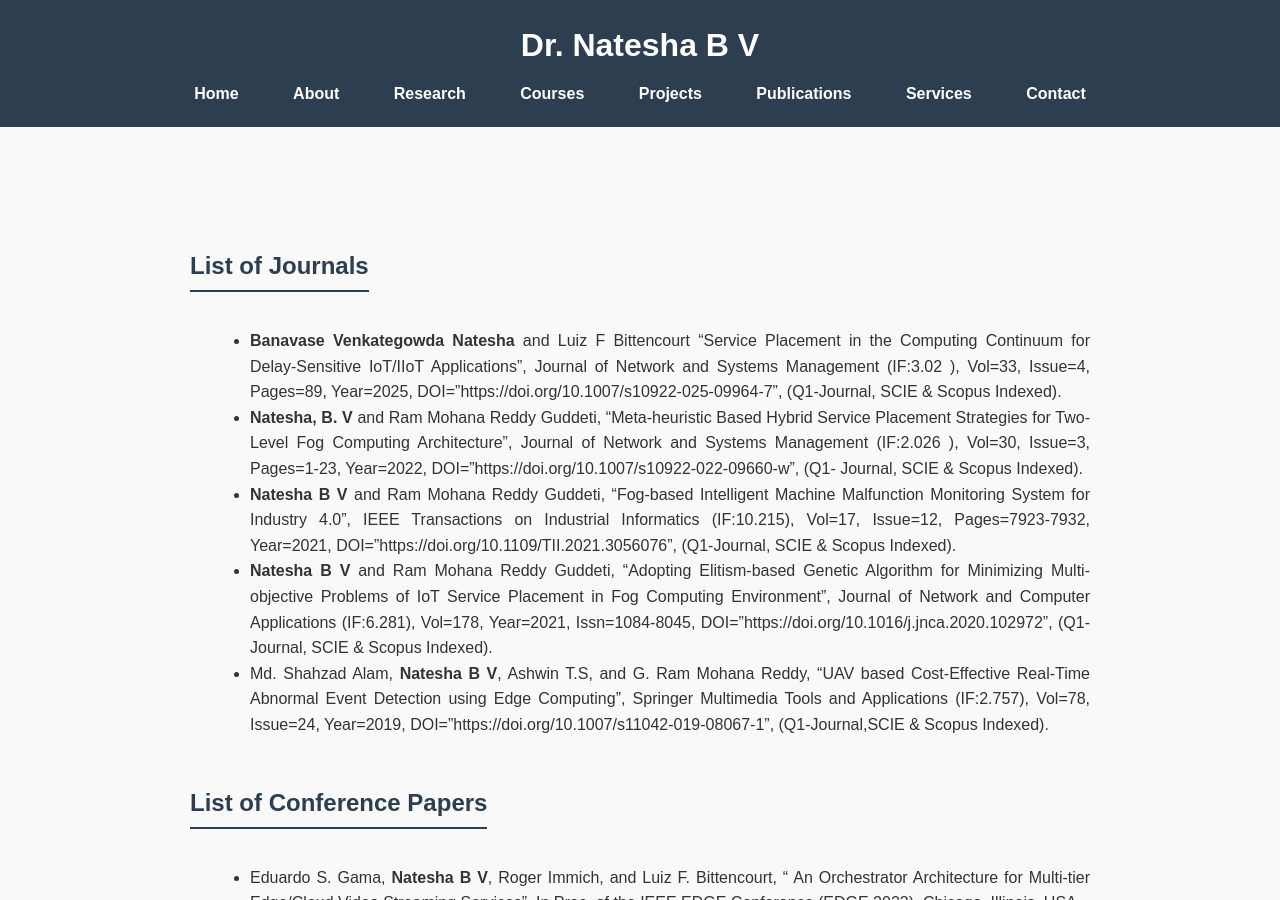
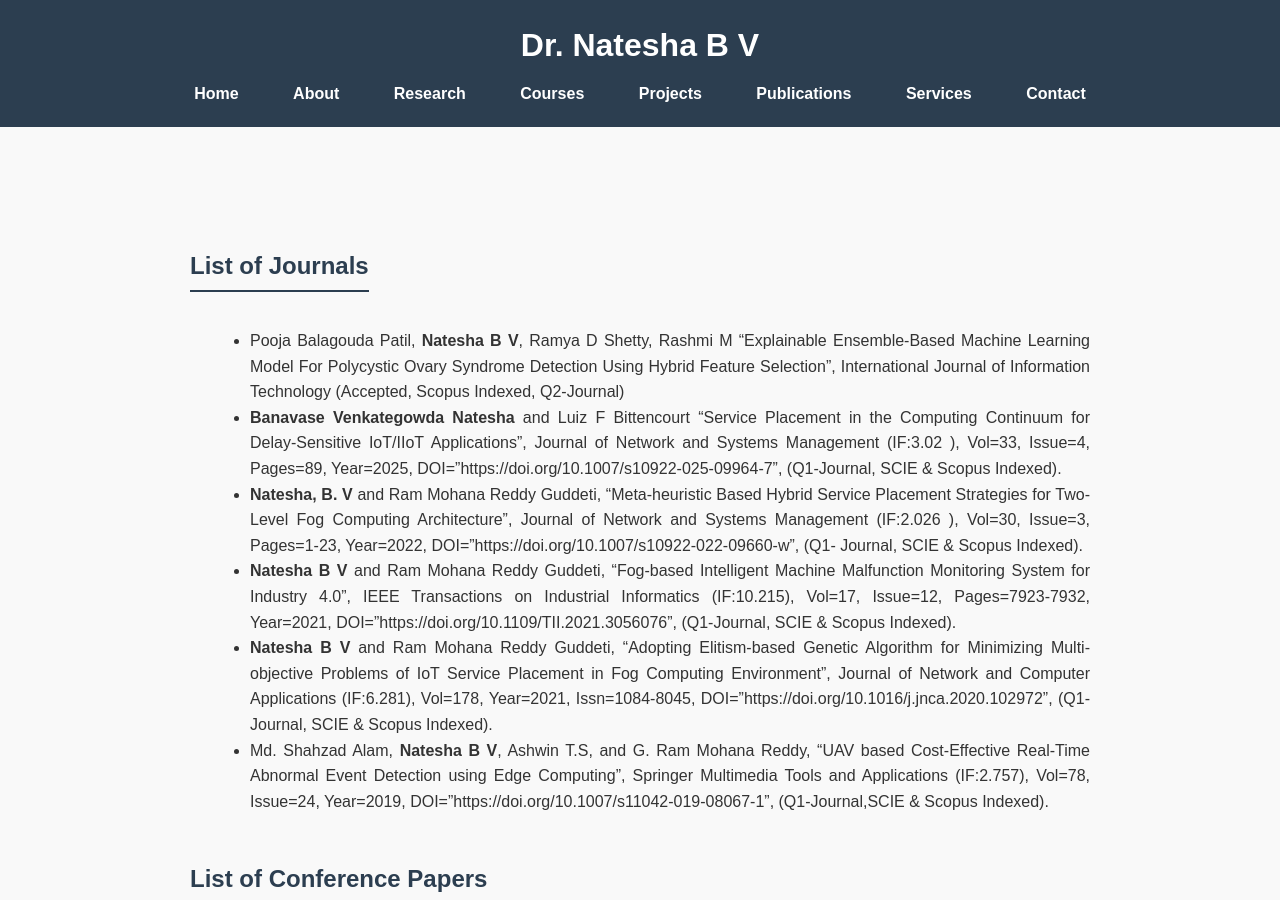
Before and after one commit to Nateshbv/Nateshbv.github.io, a Jekyll site: the page built from Publications.md, in a window 1280 px wide and 900 px high. Built offline with Jekyll 4.4.1, drawn with Linux system fonts in a browser that asks for light colours.

Commit message:
Update Publications.md

```diff
--- a/Publications.md
+++ b/Publications.md
@@ -3,11 +3,13 @@ layout: default
 title: Publications
 ---
 ## List of Journals
+- Pooja Balagouda Patil, **Natesha B V**, Ramya D Shetty, Rashmi M "Explainable Ensemble-Based Machine Learning Model For Polycystic Ovary Syndrome Detection Using Hybrid Feature Selection", International Journal of Information Technology (Accepted, Scopus Indexed, Q2-Journal)
 - **Banavase Venkategowda Natesha** and Luiz F Bittencourt "Service Placement in the Computing Continuum for Delay-Sensitive IoT/IIoT Applications", Journal of Network and Systems Management (IF:3.02 ), Vol=33, Issue=4, Pages=89, Year=2025, DOI="https://doi.org/10.1007/s10922-025-09964-7", (Q1-Journal, SCIE & Scopus Indexed).
 -  **Natesha, B. V** and Ram Mohana Reddy Guddeti, "Meta-heuristic Based Hybrid Service Placement Strategies for Two-Level Fog Computing Architecture", Journal of Network and Systems Management (IF:2.026 ), Vol=30, Issue=3, Pages=1-23, Year=2022, DOI="https://doi.org/10.1007/s10922-022-09660-w", (Q1- Journal, SCIE & Scopus Indexed).
 - **Natesha B V** and Ram Mohana Reddy Guddeti, "Fog-based Intelligent Machine Malfunction Monitoring System for Industry 4.0", IEEE Transactions on  Industrial Informatics (IF:10.215), Vol=17, Issue=12, Pages=7923-7932, Year=2021, DOI="https://doi.org/10.1109/TII.2021.3056076", (Q1-Journal, SCIE & Scopus Indexed).
 - **Natesha B V** and Ram Mohana Reddy Guddeti, "Adopting Elitism-based Genetic Algorithm for Minimizing Multi-objective Problems of IoT Service Placement in  Fog Computing Environment", Journal of Network and Computer Applications (IF:6.281), Vol=178, Year=2021, Issn=1084-8045, DOI="https://doi.org/10.1016/j.jnca.2020.102972", (Q1-Journal, SCIE & Scopus Indexed).
 - Md. Shahzad Alam, **Natesha B V**, Ashwin T.S, and G. Ram Mohana Reddy, "UAV based Cost-Effective Real-Time Abnormal Event Detection using Edge Computing", Springer Multimedia Tools and Applications  (IF:2.757), Vol=78, Issue=24, Year=2019, DOI="https://doi.org/10.1007/s11042-019-08067-1", (Q1-Journal,SCIE & Scopus Indexed).
+
 
 
 ## List of Conference Papers
```
